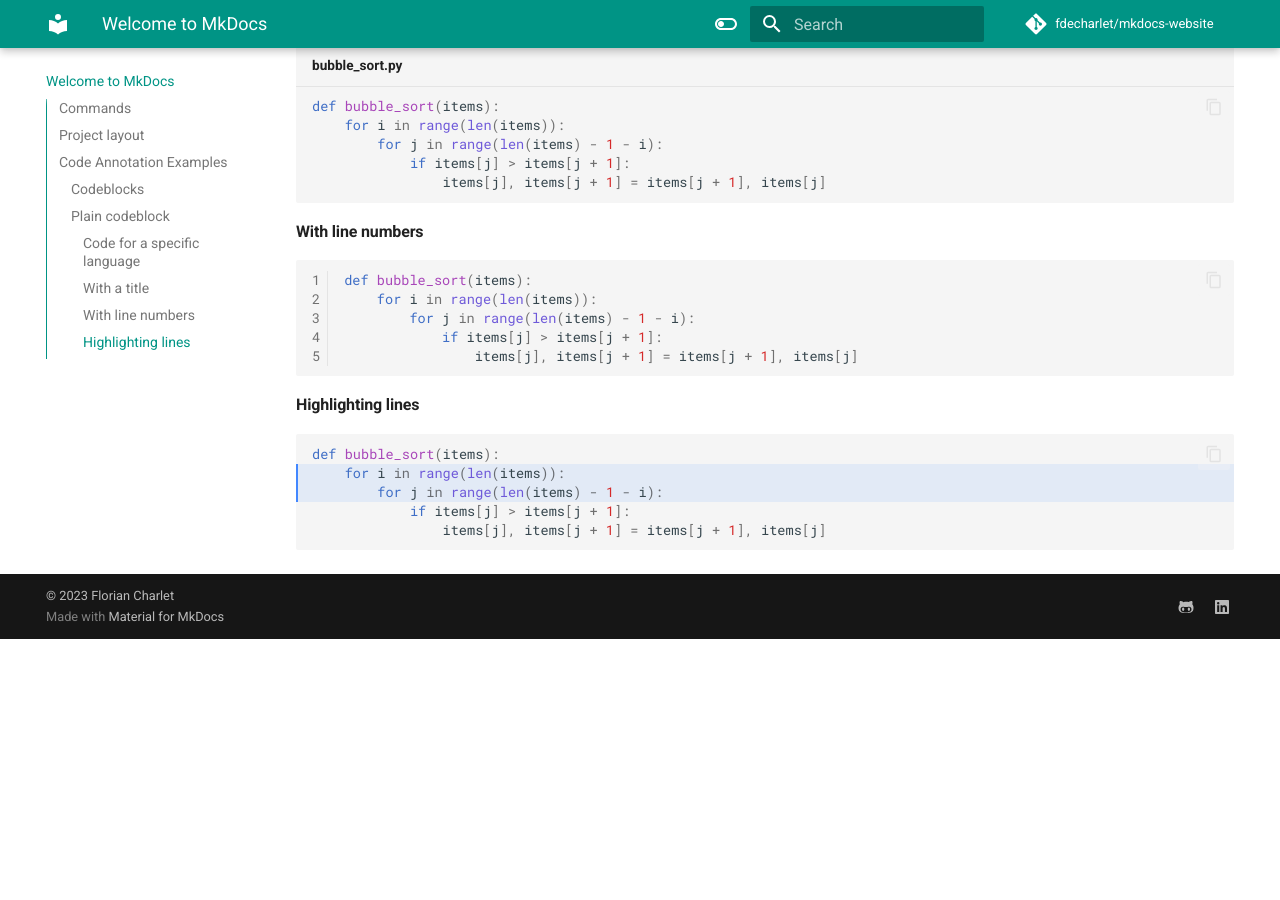
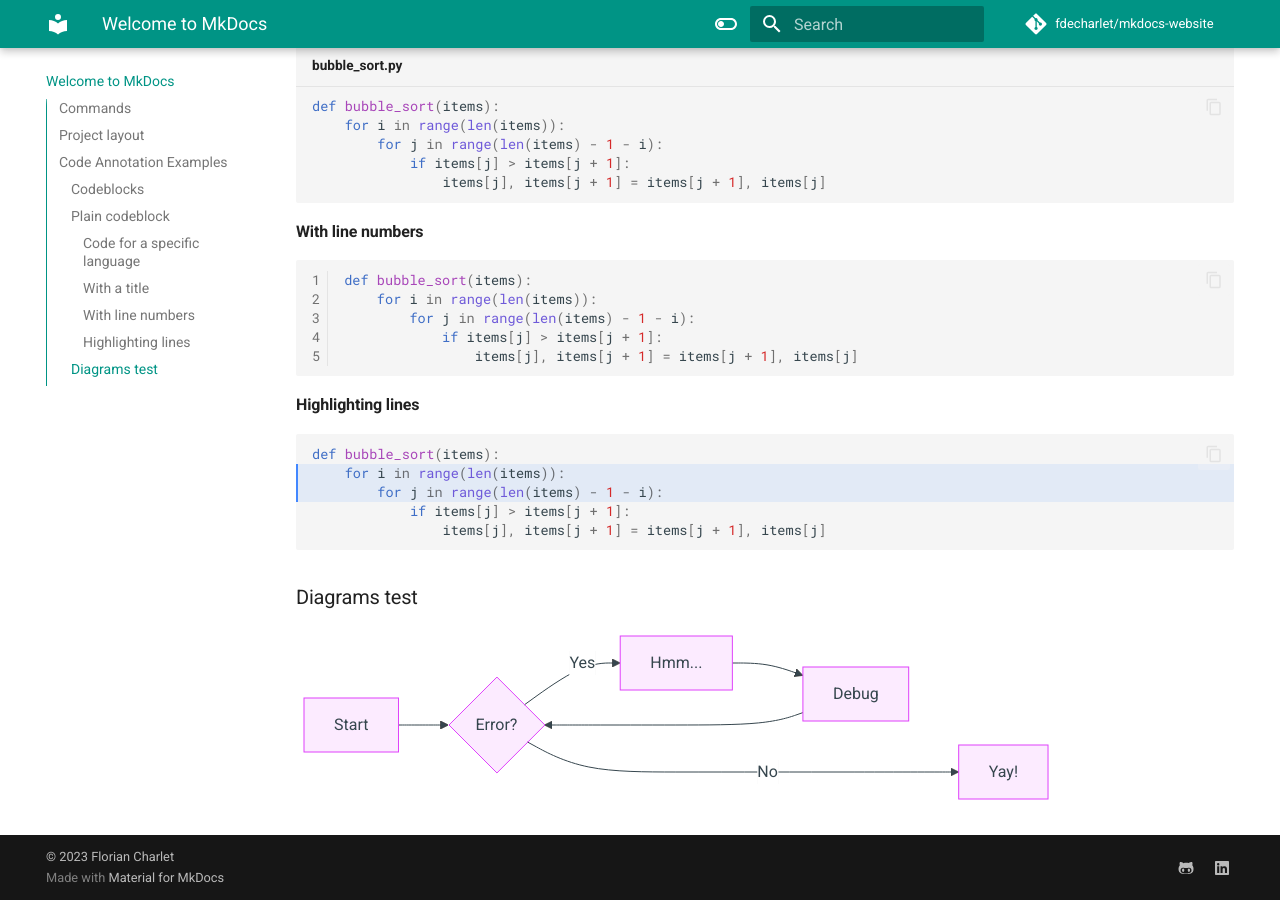
Before and after one commit to fdecharlet/mkdocs-website, an MkDocs documentation site: the page built from docs/index.md, in a window 1280 px wide and 900 px high, scrolled down 1189 px. Built offline with MkDocs 1.6.1 and Material for MkDocs 9.7.7, drawn with Linux system fonts in a browser that asks for light colours; comment, search, counter and statistics services are not loaded; before the commit the page ends 1828 px from its top, so only the background shows below that.

Commit message:
Create test diagram

````diff
--- a/docs/index.md
+++ b/docs/index.md
@@ -70,3 +70,14 @@ def bubble_sort(items):
             if items[j] > items[j + 1]:
                 items[j], items[j + 1] = items[j + 1], items[j]
 ```
+
+###Diagrams test
+
+``` mermaid
+graph LR
+  A[Start] --> B{Error?};
+  B -->|Yes| C[Hmm...];
+  C --> D[Debug];
+  D --> B;
+  B ---->|No| E[Yay!];
+```
````
